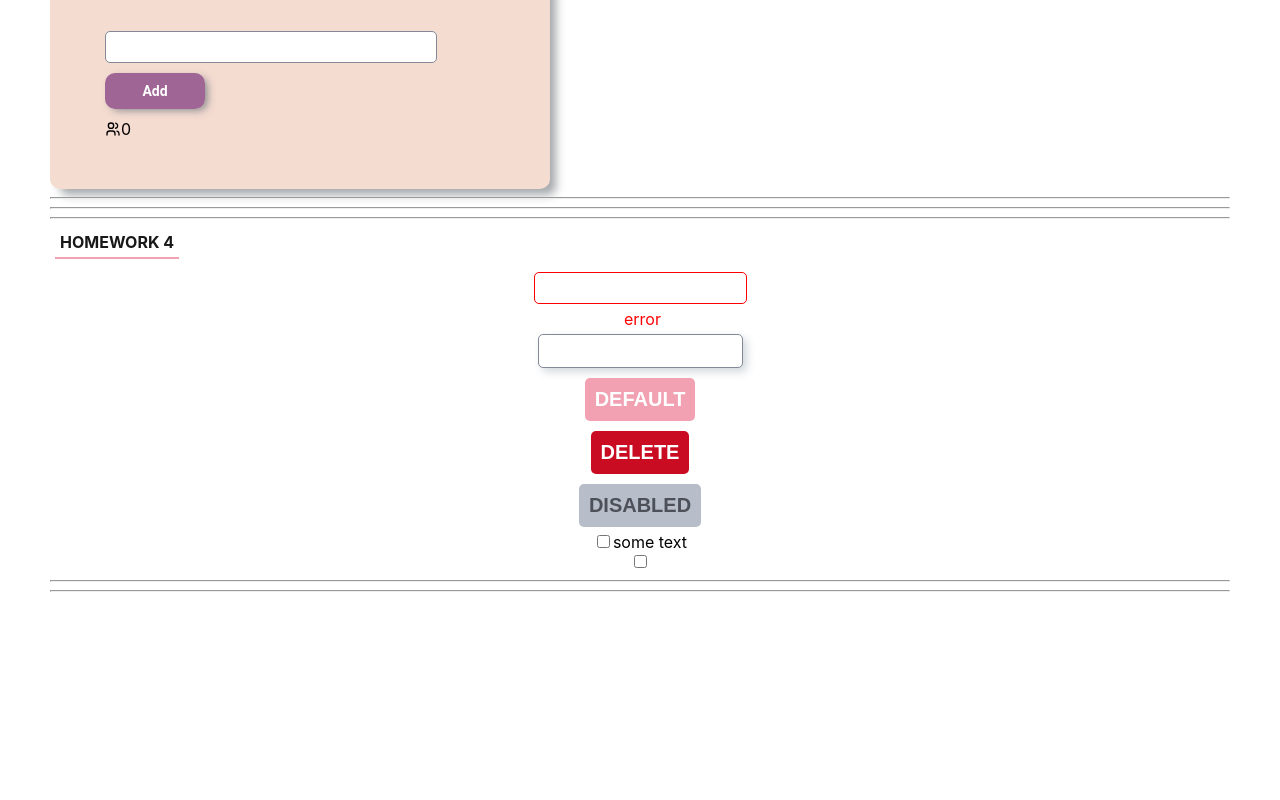
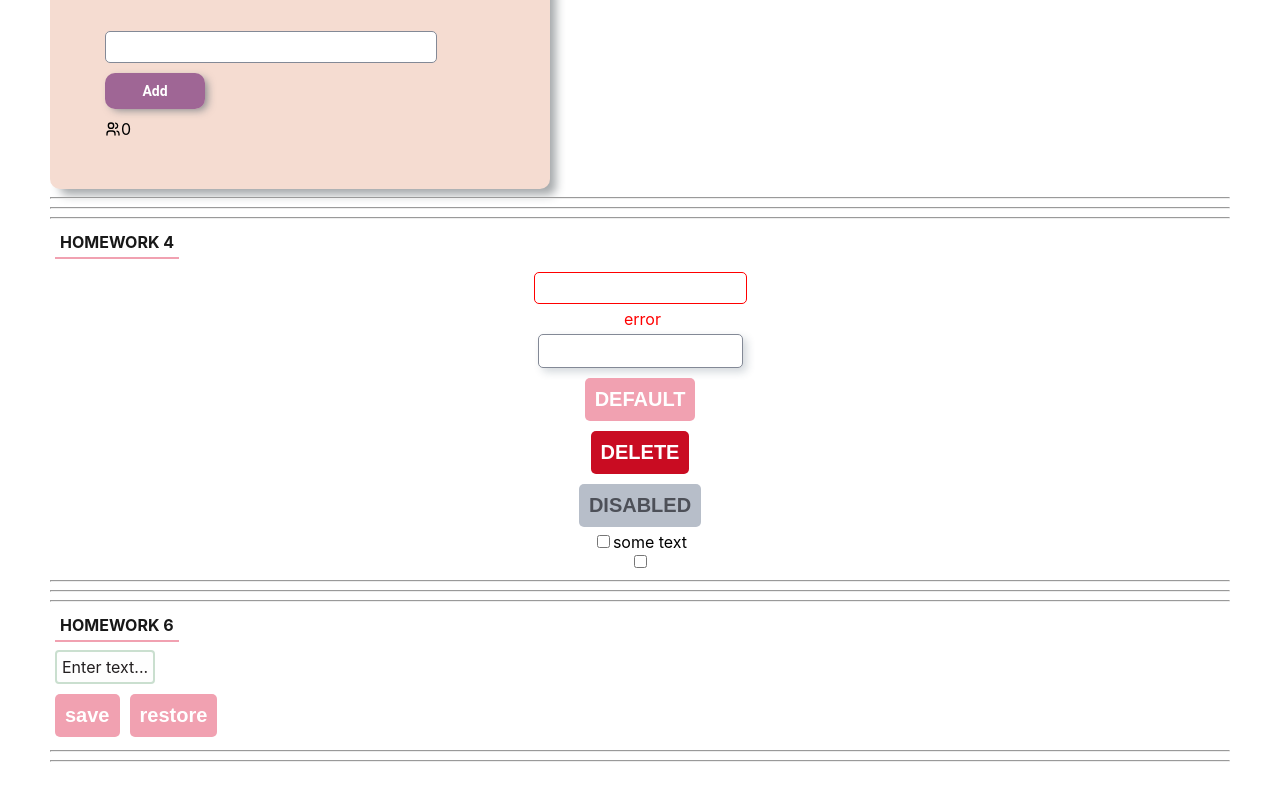
Before and after one commit to LenokSam/homeworks, a React (Create React App) app: page /#/pre-junior in a window 1280 px wide. Shown: the part 742-1542 px from the top of the page. Before the commit the page ends 1392 px from the top, so only its background shows below. Built offline with nearby package versions, Linux system fonts and the light colour scheme.

Commit message:
homework 6

```diff
--- a/src/p2-homeworks/h5/pages/PreJunior.tsx
+++ b/src/p2-homeworks/h5/pages/PreJunior.tsx
@@ -3,6 +3,7 @@ import HW1 from '../../h1/HW1'
 import HW2 from '../../h2/HW2'
 import HW3 from '../../h3/HW3'
 import HW4 from '../../h4/HW4'
+import HW6 from '../../h6/HW6';
 
 function PreJunior() {
   return (
@@ -11,7 +12,7 @@ function PreJunior() {
       <HW2/>
       <HW3/>
       <HW4/>
-      {/*<HW6/>*/}
+      <HW6/>
 
     </div>
   )
--- a/src/p2-homeworks/h6/HW6.tsx
+++ b/src/p2-homeworks/h6/HW6.tsx
@@ -1,4 +1,4 @@
-import React, {useState} from 'react'
+import React, {useEffect, useState} from 'react'
 import SuperEditableSpan from './common/c4-SuperEditableSpan/SuperEditableSpan'
 import SuperButton from '../h4/common/c2-SuperButton/SuperButton'
 import {restoreState, saveState} from './localStorage/localStorage'
@@ -6,29 +6,35 @@ import {restoreState, saveState} from './localStorage/localStorage'
 function HW6() {
   const [value, setValue] = useState<string>('')
 
+
+  //по клику сохрнаяю в lst.
   const save = () => {
     saveState<string>('editable-span-value', value)
   }
+
+  // по клику послек обновления могу достать из lSt.Если не нажать save, то оно не улетит в lSt
   const restore = () => {
-        // setValue()
+    setValue(restoreState<string>('editable-span-value', ''))
   }
+
 
   return (
     <div>
       <hr/>
-            homeworks 6
+      <div className={'title__hw'}><span>HOMEWORK 6</span></div>
 
-            {/*should work (должно работать)*/}
-            <div>
+      <div style={{margin: '5px'}}>
         <SuperEditableSpan
           value={value}
+          //меняет локальную переменную, но не меняет state
+          //если хочу на onChange, то через UseEffect
           onChangeText={setValue}
-                    spanProps={{children: value ? undefined : 'enter text...'}}
+          // если value пустой, то как бы placeholder(children)
+          spanProps={{children: value ? undefined : 'Enter text...'}}
         />
       </div>
       <SuperButton onClick={save}>save</SuperButton>
       <SuperButton onClick={restore}>restore</SuperButton>
-
       <hr/>
       {/*для личного творчества, могу проверить*/}
       {/*<AlternativeSuperEditableSpan/>*/}
--- /dev/null
+++ b/src/p2-homeworks/h6/common/c4-SuperEditableSpan/SuperEditableSpan.module.css
@@ -0,0 +1,9 @@
+.span {
+  display: inline-block;
+  border: 2px solid #CADFCF;
+  padding: 5px;
+  border-radius: 4px;
+  background: #FEFEFE;
+  color: #231F20;
+  max-width: 300px;
+}
--- a/src/p2-homeworks/h6/common/c4-SuperEditableSpan/SuperEditableSpan.tsx
+++ b/src/p2-homeworks/h6/common/c4-SuperEditableSpan/SuperEditableSpan.tsx
@@ -1,5 +1,6 @@
 import React, {DetailedHTMLProps, InputHTMLAttributes, HTMLAttributes, useState} from 'react'
 import SuperInputText from '../../../h4/common/c1-SuperInputText/SuperInputText'
+import s from './SuperEditableSpan.module.css'
 
 // тип пропсов обычного инпута
 type DefaultInputPropsType = DetailedHTMLProps<InputHTMLAttributes<HTMLInputElement>, HTMLInputElement>
@@ -31,22 +32,23 @@ const SuperEditableSpan: React.FC<SuperEditableSpanType> = (
   const {children, onDoubleClick, className, ...restSpanProps} = spanProps || {}
 
   const onEnterCallback = () => {
-        // setEditMode() // выключить editMode при нажатии Enter
+    setEditMode(false) // выключить editMode при нажатии Enter
 
     onEnter && onEnter()
   }
   const onBlurCallback = (e: React.FocusEvent<HTMLInputElement>) => {
-        // setEditMode() // выключить editMode при нажатии за пределами инпута
+    setEditMode(false) // выключить editMode при нажатии за пределами инпута
 
     onBlur && onBlur(e)
   }
   const onDoubleClickCallBack = (e: React.MouseEvent<HTMLSpanElement, MouseEvent>) => {
-        // setEditMode() // включить editMode при двойном клике
+    setEditMode(true) // включить editMode при двойном клике
+
 
     onDoubleClick && onDoubleClick(e)
   }
 
-    const spanClassName = `${'сделать красивый стиль для спана'} ${className}`
+  const spanClassName = `${s.span} ${className ? className : ''}`
 
   return (
     <>
```
Lines whose indentation alone changed are shown as unchanged.
